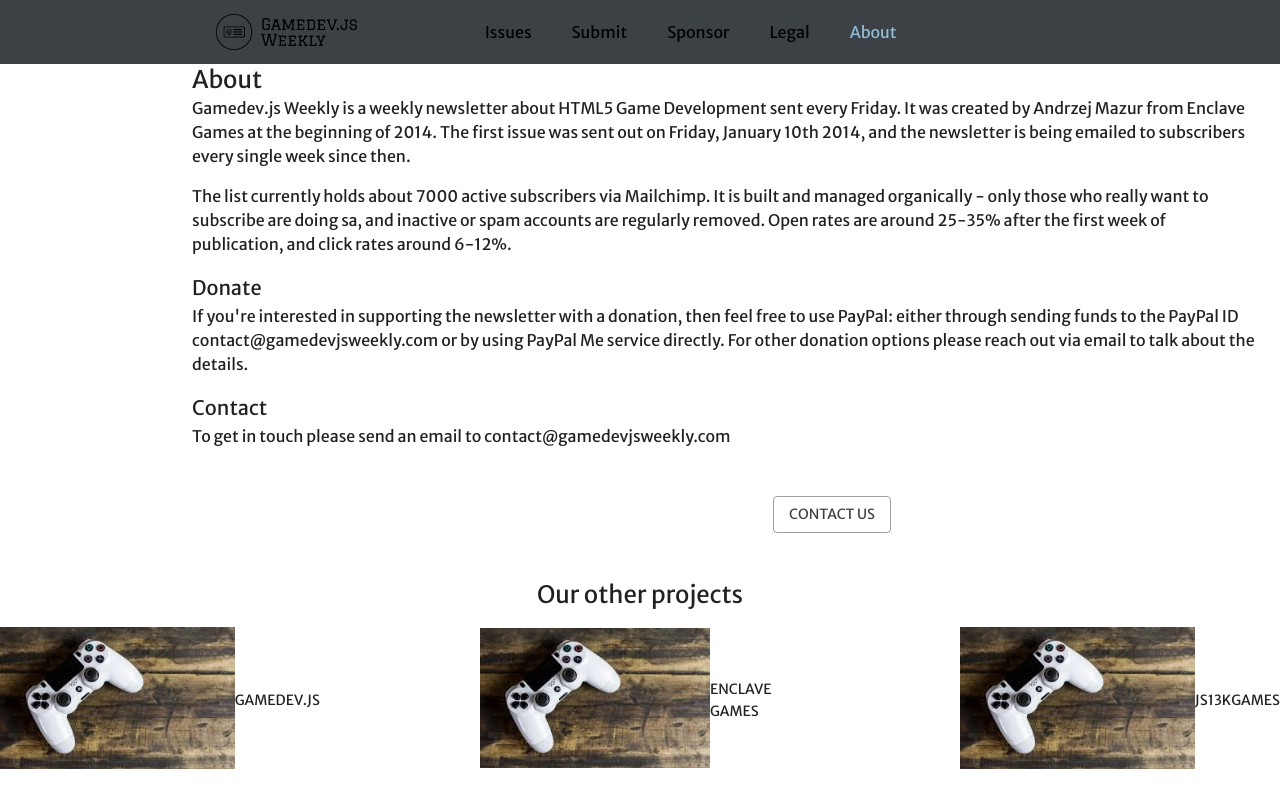
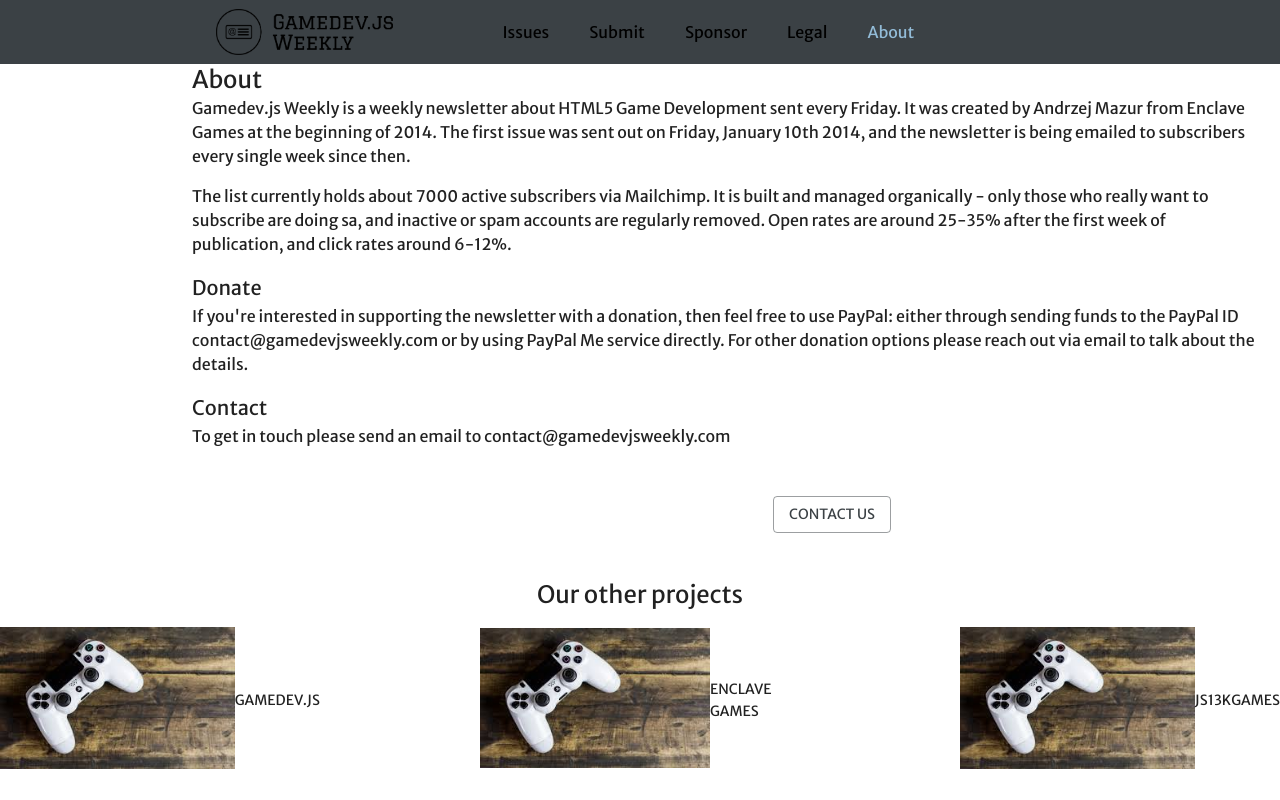
Before and after one commit to GamedevJS/Gamedev.js-Weekly, a Next.js app: page /about in a window 1280 px wide. Shown: the top 800 px of the page. Built offline with nearby package versions, Linux system fonts and the light colour scheme.

Commit message:
material icons

```diff
--- a/package.json
+++ b/package.json
@@ -10,6 +10,7 @@
   },
   "dependencies": {
     "@emotion/react": "^11.9.0",
+    "@mui/icons-material": "^5.8.3",
     "@mui/material": "^5.6.0",
     "@mui/styles": "^5.6.1",
     "clsx": "^1.1.1",
--- a/src/layouts/navbar.tsx
+++ b/src/layouts/navbar.tsx
@@ -15,6 +15,7 @@
     },
     toolbar: {
         margin: "0 15%",
+        padding: 0,
     },
     menuItem: {
         marginRight: theme.spacing(5),
@@ -27,6 +28,7 @@
     logo: {
         display: "flex",
         cursor: "pointer",
+        width: "40%",
     },
     activeLink: {
         color: "#93bcd8",
@@ -65,12 +67,12 @@
         <AppBar position="static" className={classes.appbar} elevation={0}>
             <Toolbar className={classes.toolbar}>
                 <Grid container alignItems="center">
-                    <Grid item xs={2} className={classes.logo}>
+                    <Grid item xs={2.5} className={classes.logo}>
                         <Link href={"/"} passHref>
                             <Image src={Logo} alt="logo" />
                         </Link>
                     </Grid>
-                    <Grid item xs={10} className={classes.menuItemsWrapper}>
+                    <Grid item xs={9.5} className={classes.menuItemsWrapper}>
                         {menuItems.map(({ path, name }, id) => (
                             <Link href={path} key={id} passHref>
                                 <span
```
Also changed, not shown: src/theme.tsx (+8 -0 lines), 1 other file (tests, documents, lock files or other folders).
